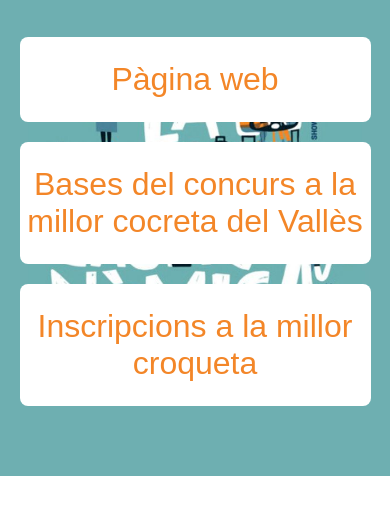
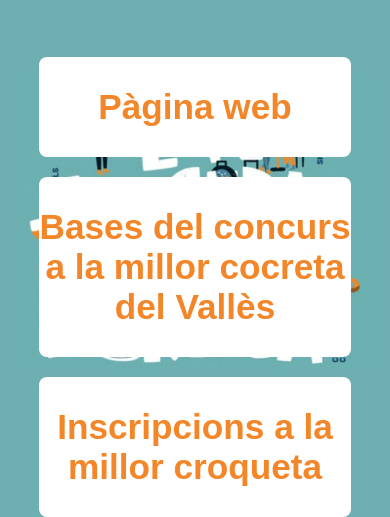
Before and after one commit to CintiaGuerrero/WEB, a plain HTML site: page index.html in a window 390 px wide. Shown: the part 368-885 px from the top of the page. Before the commit the page ends 844 px from the top, so only its background shows below. Drawn offline with Linux system fonts and the light colour scheme.

Commit message:
Update index.html

```diff
--- a/index.html
+++ b/index.html
@@ -17,27 +17,31 @@
       color: white;
       box-sizing: border-box;
     }
+
     h1 {
       color: white;
-      margin-bottom: 40px;
+      margin-bottom: 80px;
       font-size: 3.5rem;
       padding: 0 10px;
     }
+
     .button-container {
       display: flex;
       flex-direction: column;
       align-items: center;
-      gap: 20px;
-      width: 90%;
-      max-width: 400px;
+      gap: 25px;
       margin: 0 auto;
-      padding: 0 10px;
+      padding: 0 8vw; /* una mica més de marge lateral */
+      width: 100%;
+      box-sizing: border-box;
     }
+
     button {
       background-color: white;
       color: #f38628;
-      padding: 20px 0;
-      font-size: 20px;
+      padding: 25px 0;
+      font-size: 22px;
+      font-weight: bold; /* negreta */
       border: none;
       border-radius: 8px;
       cursor: pointer;
@@ -47,18 +51,26 @@
       display: block;
       box-sizing: border-box;
     }
+
     button:hover {
       background-color: #f2d9bb;
     }
 
-    /* Responsive styles for mobile */
+    /* Responsive per mòbil */
     @media (max-width: 480px) {
       h1 {
         font-size: 2.8rem;
+        margin-bottom: 60px;
       }
+
+      .button-container {
+        gap: 20px;
+        padding: 0 10vw;
+      }
+
       button {
-        font-size: 2rem;
-        padding: 24px 0;
+        font-size: 2.2rem;
+        padding: 30px 0;
       }
     }
   </style>
```
